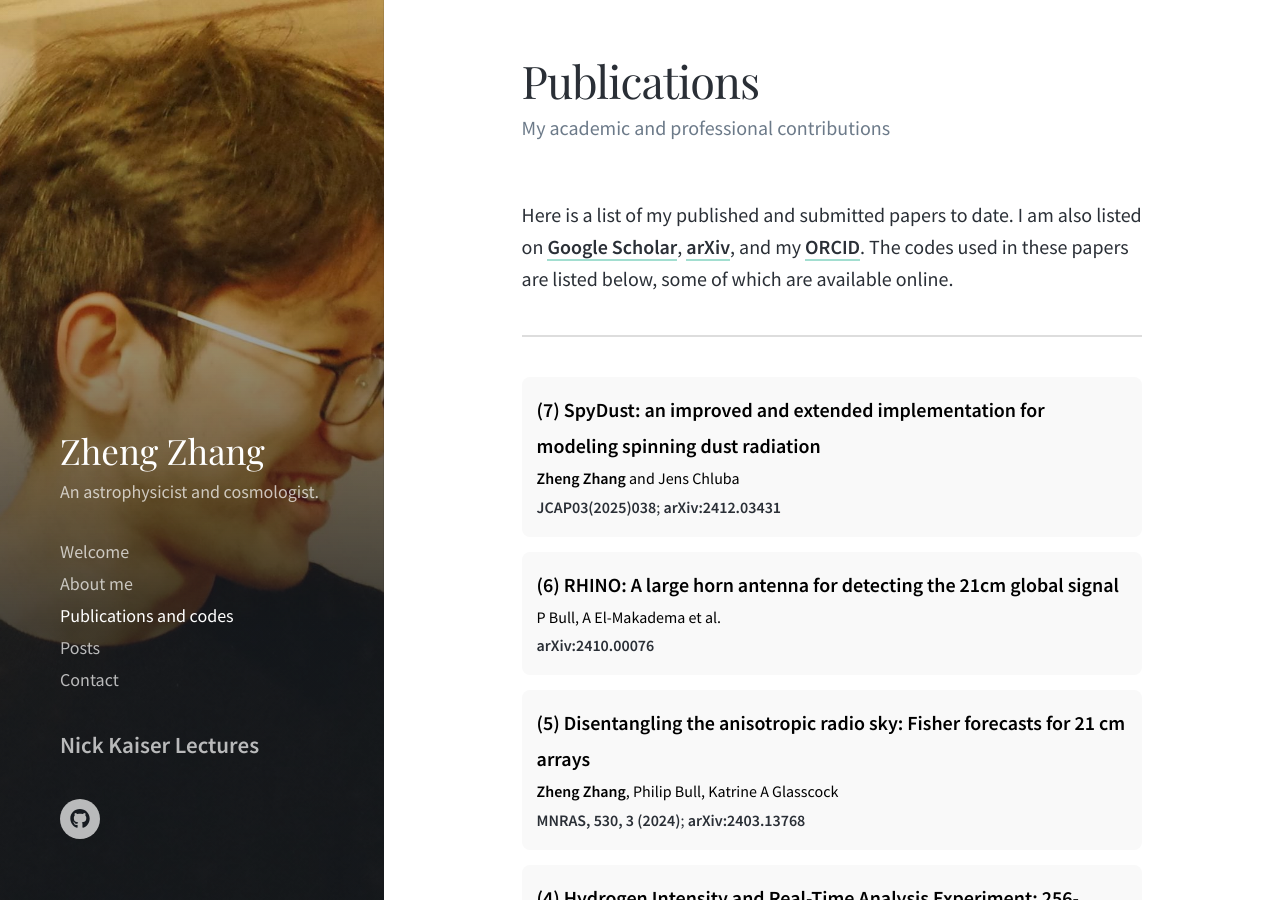
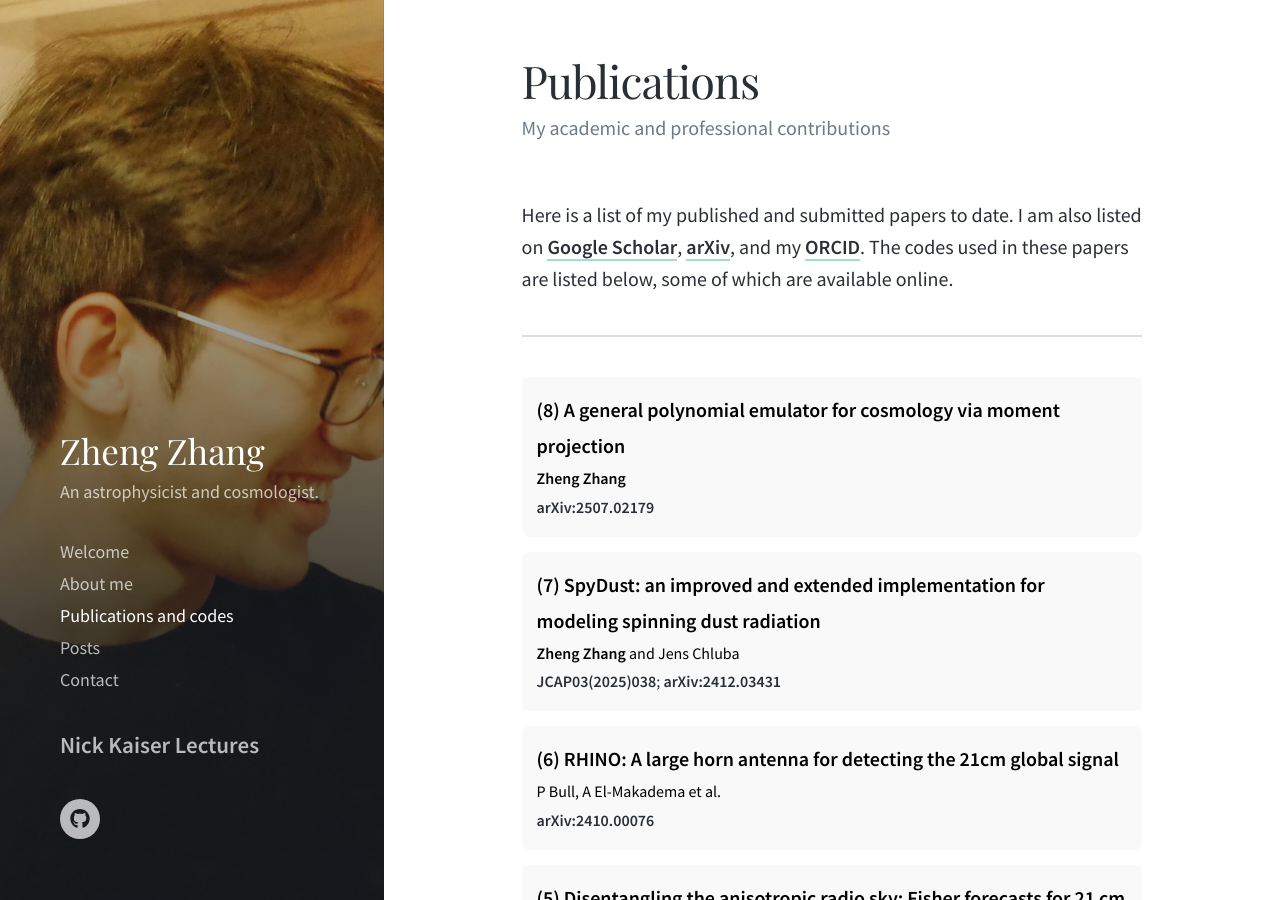
Before and after one commit to zzhang0123/zzhang0123.github.io, a Jekyll site: the page built from _pages/publications.md, in a window 1280 px wide and 900 px high. Built offline with Jekyll 4.4.1, drawn with Linux system fonts in a browser that asks for light colours; nearby versions of some CDN libraries; some of the changed text lies outside the part shown.

Commit message:
updated publications

```diff
--- a/_pages/publications.md
+++ b/_pages/publications.md
@@ -54,6 +54,12 @@ Here is a list of my published and submitted papers to date. I am also listed on
 
 
 <div style="width: 80%; margin: 0 auto; background-color: #f9f9f9; padding: 15px; border-radius: 8px; margin-bottom: 15px; line-height: 1.8;">
+  <strong style="color: #000; font-size: 20px;">(8) A general polynomial emulator for cosmology via moment projection</strong><br>
+  <span style="color: #000;"><strong>Zheng Zhang</strong> </span><br>
+  <a href="https://arxiv.org/abs/2507.02179">arXiv:2507.02179</a>
+</div>
+
+<div style="width: 80%; margin: 0 auto; background-color: #f9f9f9; padding: 15px; border-radius: 8px; margin-bottom: 15px; line-height: 1.8;">
   <strong style="color: #000; font-size: 20px;">(7) SpyDust: an improved and extended implementation for modeling spinning dust radiation</strong><br>
   <span style="color: #000;"><strong>Zheng Zhang</strong> and Jens Chluba</span><br>
   <a href="https://iopscience.iop.org/article/10.1088/1475-7516/2025/03/038/meta">JCAP03(2025)038</a>; <a href="https://arxiv.org/abs/2412.03431">arXiv:2412.03431</a>
@@ -106,6 +112,12 @@ Here is a list of available codes used in the papers.
 <div class="publications-grid" style="width: 80%; margin: 0 auto;">
 
 <div class="publication-item" style="margin: 0 auto;">
+    <h3><a href="https://github.com/zzhang0123/MomentEmu"><strong>MomentEmu</strong></a></h3>
+    <p>A general polynomial emulator for cosmology via moment projection</p>
+    <p><a href="https://arxiv.org/abs/2507.02179">arXiv:2507.02179</a></p>
+</div>
+
+<div class="publication-item" style="margin: 0 auto;">
     <h3><a href="https://github.com/SpyDust/SpyDust"><strong>SpyDust</strong></a></h3>
     <p>A python package for modeling spinning dust radiation</p>
     <p><a href="https://arxiv.org/abs/2412.03431">arXiv:2412.03431</a></p>
```
